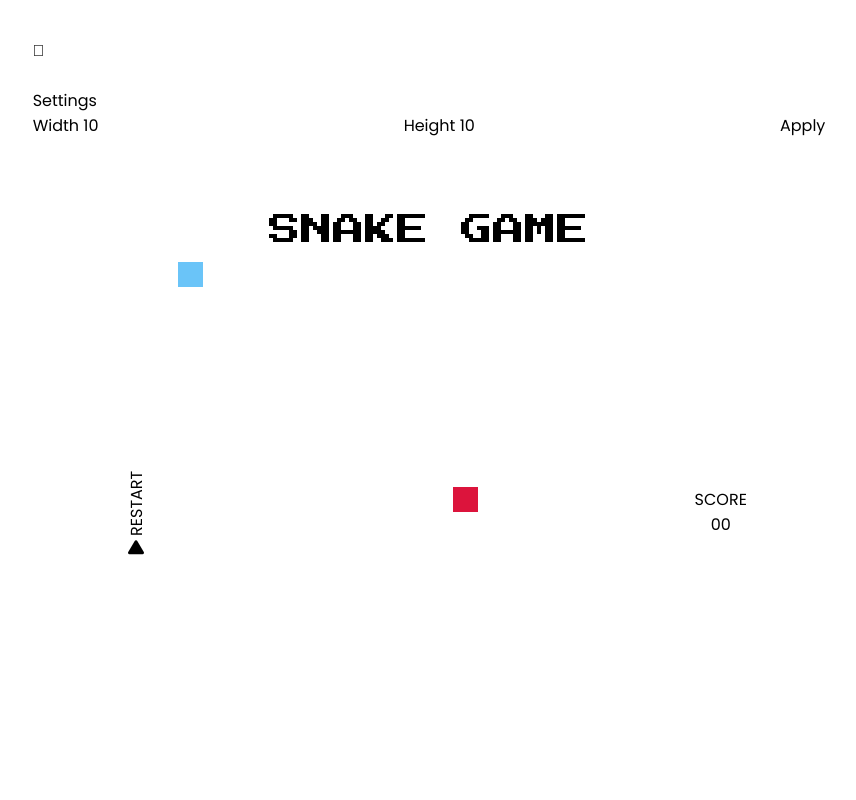
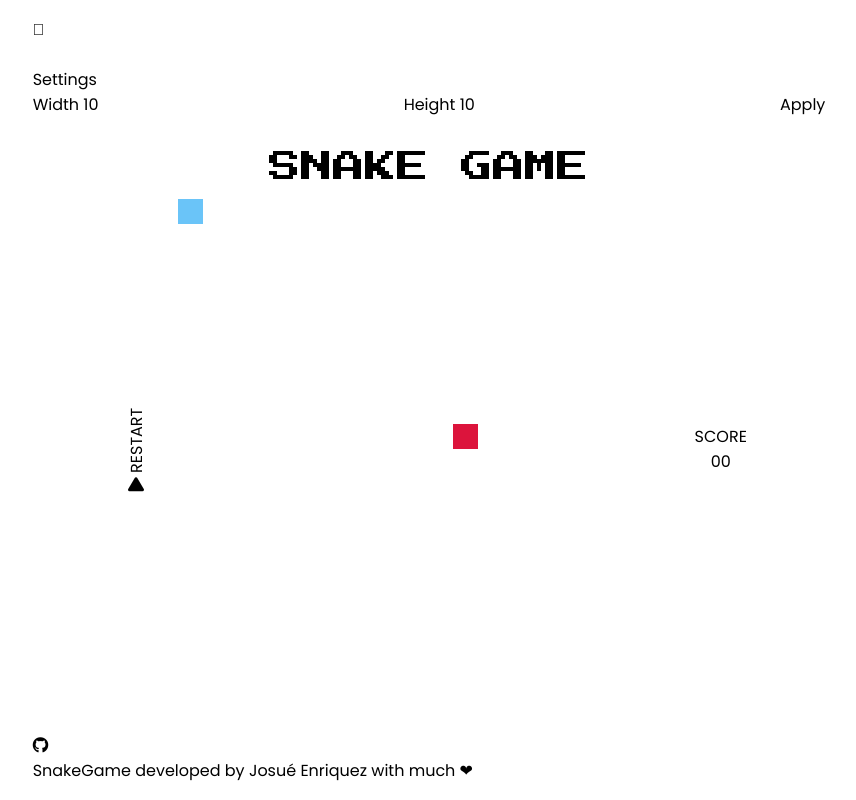
Before and after one commit to JosueEnriquez/Game-Snake, a plain HTML site: page index.html in a window 1280 px wide. Shown: the whole page, without its empty margins (211-1067 px from the left). Drawn offline with Linux system fonts and the light colour scheme.

Commit message:
Footer agregado al HTML

```diff
--- a/index.html
+++ b/index.html
@@ -53,5 +53,9 @@
       </div>
     </section>
   </main>
+  <footer class="footer">
+    <div class="footer-contact"><a href="#"><i class="fab fa-github"></i></a></div>
+    <span class="footer-autor">SnakeGame developed by Josué Enriquez with much ❤</span>
+  </footer>
 </body>
 </html>
```
